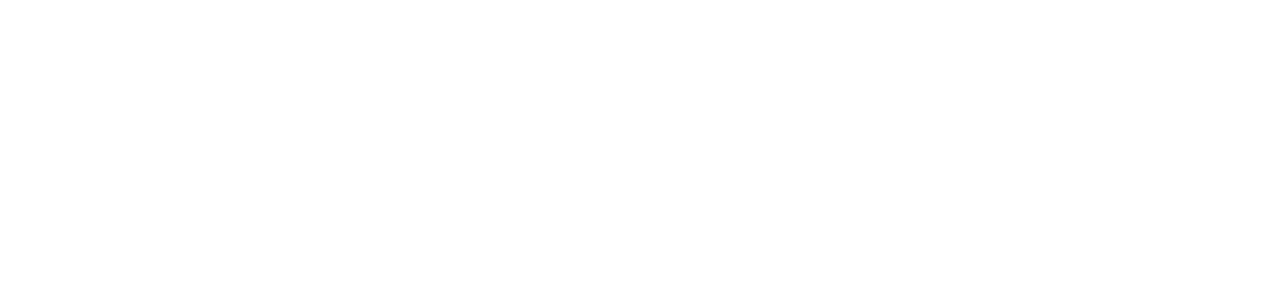
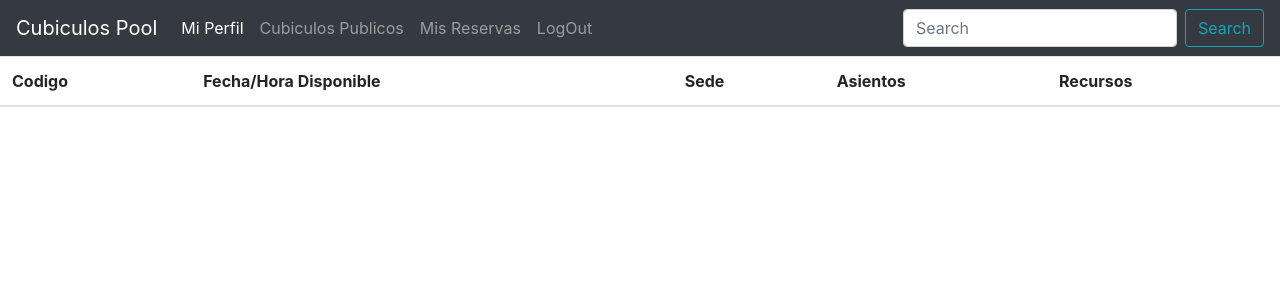
Before and after one commit to SReynoso-DEV/AppToShareFrontend, a React (Create React App) app: page /myreservations in a window 1280 px wide. Shown: the top 300 px of the page. Built offline with nearby package versions, Linux system fonts and the light colour scheme.

Commit message:
Fix (Login)

```diff
--- a/src/App.js
+++ b/src/App.js
@@ -7,6 +7,7 @@
 import CPublics from './Pages/cpublics';
 import Profile from './Pages/profile';
 import Reservation from './Pages/reservation';
+import MyReservations from './Pages/myreservations';
 
 function App(){
     return(
@@ -18,6 +19,7 @@
             <Route path="/cpublics" exact component={CPublics}/>
             <Route path="/profile" exact component={Profile}/>
             <Route path="/reservation" exact component={Reservation}/>
+            <Route path="/myreservations" exact component={MyReservations}/>
           </Switch>
         </div>
         </Router>
--- a/src/Pages/Login.js
+++ b/src/Pages/Login.js
@@ -4,20 +4,10 @@
 
 //const ApiURL = process.env.NODE_ENV === 'production' ? process.env.REACT_APP_PROD_API_URL : process.env.REACT_APP_DEV_API_URL;
 
-function dynamicPlaceholder(propName){
-    switch(propName)
-    {
-        case 'userCode': return 'Código de usuario'
-        case 'password': return 'Contraseña'
-        default: return ''
-    }
-
-}
-
 const Input = (props) =>
     <div className="form-group mt-4 mb-4">
-        <label className="col-md-6 label-style" name={props.name}>{dynamicPlaceholder(props.name)}</label>
-        <input className="col-md-6 input-style" type={props.type} placeholder={ dynamicPlaceholder(props.name) } name={props.name} onChange={props.changeFunction} />
+        <label className="col-md-6 label-style" name={props.name}>{props.name}</label>
+        <input className="col-md-6 input-style" type={props.type} placeholder={props.name} name={props.name} onChange={props.changeFunction} />
     </div>
 
 const Button = (props) => <button type={props.type} className="mt-3 btn btn-primary button-send">{props.value}</button>
@@ -49,7 +39,7 @@
                 Swal.showLoading()
             }
         })
-        axios.post('api/auth/v2/login', this.state)
+        axios.post('api/auth/v3/login', this.state)
             .then(response => {
                 Swal.close()
                 console.log(response.data);
--- a/src/Pages/Nav.js
+++ b/src/Pages/Nav.js
@@ -17,10 +17,13 @@
             <div className="navbar-collapse collapse show" id="navbarColor01">
                 <ul className="navbar-nav mr-auto">
                     <li className="nav-item active">
-                        <Link to="/profile" className="nav-link">Mi Perfil<span className="sr-only">(current)</span></Link>
+                        <Link to="/profile" className="nav-link">Mi Perfil{/*<span className="sr-only">(current)</span>*/}</Link>
                     </li>
                     <li className="nav-item">
                         <Link to="/cpublics" className="nav-link">Cubiculos Publicos</Link>
+                    </li>
+                    <li className="nav-item">
+                        <Link to="/myreservations" className="nav-link">Mis Reservas</Link>
                     </li>
                     <li className="nav-item">
                         <Link to="/" className="nav-link">LogOut</Link>
--- a/src/Pages/cpublics.js
+++ b/src/Pages/cpublics.js
@@ -25,6 +25,7 @@
             headers: { "Authorization": "Bearer " + sessionStorage.getItem('token') }
         })
             .then(response => {
+                console.log(response.data);
                 setCubiculos(response.data);
                 Swal.close()
             });
@@ -49,8 +50,6 @@
                         <th scope="col">Codigo</th>
                         <th scope="col">Fecha/Hora Disponible</th>
                         <th scope="col">Sede</th>
-                        <th scope="col">Pabellon</th>
-                        <th scope="col">Piso</th>
                         <th scope="col">Asientos</th>
                         <th scope="col">Recursos</th>
 
@@ -63,8 +62,6 @@
                                 <th>{av.code}</th>
                                 <td>{cubiculo.start}</td>
                                 <td>{av.office}</td>
-                                <td>{av.building}</td>
-                                <td>{av.floor}</td>
                                 <td>{av.seats}</td>
                                 <td>{recorriendo(av)}</td>
                                 <td><ModalExample
--- /dev/null
+++ b/src/Pages/myreservations.js
@@ -0,0 +1,28 @@
+import React from 'react';
+import Nav from './Nav';
+
+function MyReservations() {
+
+    return (
+        <div>
+            <Nav />
+            <table className="table">
+                <thead>
+                    <tr>
+                        <th scope="col">Codigo</th>
+                        <th scope="col">Fecha/Hora Disponible</th>
+                        <th scope="col">Sede</th>
+                        <th scope="col">Asientos</th>
+                        <th scope="col">Recursos</th>
+
+                    </tr>
+                </thead>
+                <tbody>
+                </tbody>
+            </table>
+
+        </div>
+    )
+}
+
+export default MyReservations;
--- a/src/Pages/reservation.js
+++ b/src/Pages/reservation.js
@@ -55,7 +55,7 @@
               icon: 'success',
               title: 'Cubiculo Reservado Satisfactoriamente',
               html: `Sede: ${response.data.room.office}<br/>Codigo: ${response.data.room.code}<br/>Asientos: ${response.data.room.seats}<br/>Inicio: ${response.data.start}<br/>
-                    Fin: ${response.data.end}<br/>Creador: ${response.data.userCode}\nActivador: ${response.data.userSecondaryCode}`,
+                    Fin: ${response.data.end}<br/>Creador: ${response.data.userCode}<br/>Activador: ${response.data.userSecondaryCode}`,
               showConfirmButton: true
           }).then(function (result){
             if (result.value){
```
